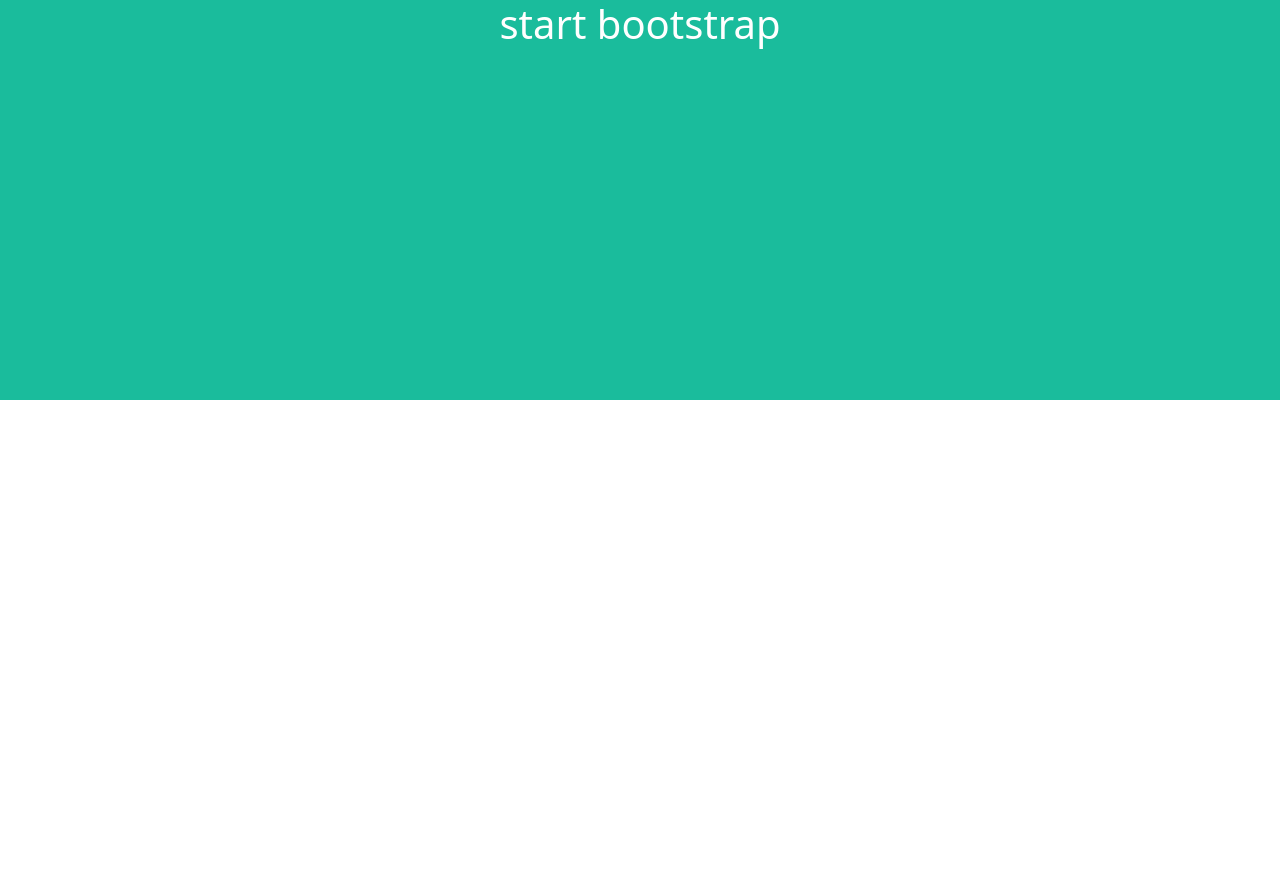
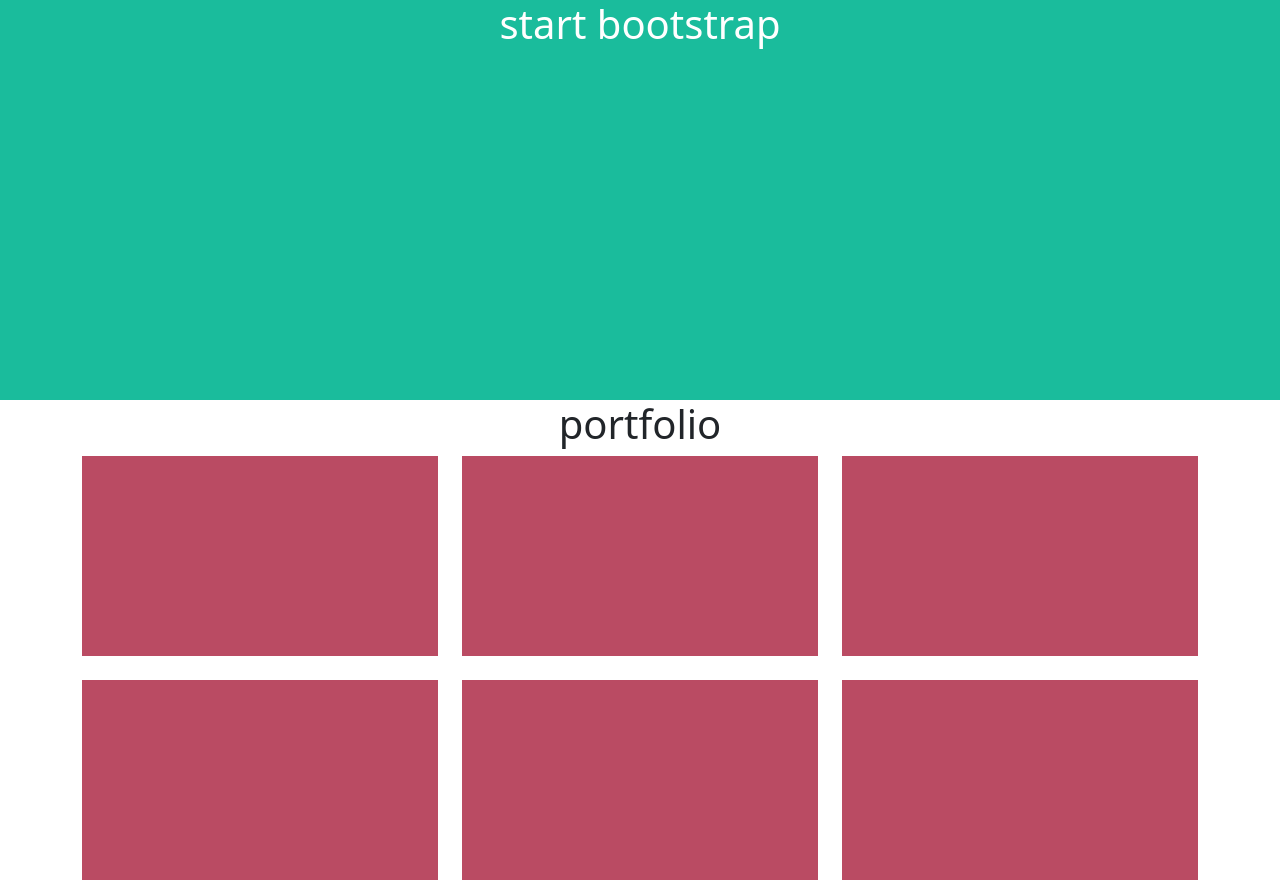
Before and after one commit to sebastianocalella/html-css-bootstrap-freelancer, a plain HTML site: page index.html in a window 1280 px wide. Before the commit the page ends 800 px from the top, so only its background shows below. Drawn offline with nearby package versions, Linux system fonts and the light colour scheme.

Commit message:
cards section structure

```diff
--- a/index.html
+++ b/index.html
@@ -14,7 +14,7 @@
 
     </head>
     <body>
-        <section id="start-bootstrap">
+        <section id="start-bootstrap"> <!--start bootstrap section-->
             <div class="container">
                 <div class="row justify-content-center text-center">
                     <div class="col-12 col-md-8 col-lg-4">
@@ -25,5 +25,43 @@
                 </div>
             </div>
         </section>
+
+        <section id="portfolio">
+            <div class="container">
+                <div class="row justify-content-center text-center">
+                    <div class="col-12"> <!--title-->
+                        <h1>
+                            portfolio
+                        </h1>
+                    </div>
+                </div>
+                <div class="row g-4">
+                    <div class="col-12 col-md-6 col-lg-4">
+                        <div class="my_object"></div>
+                    </div>
+
+                    <div class="col-12 col-md-6 col-lg-4">
+                        <div class="my_object"></div>
+                    </div>
+
+                    <div class="col-12 col-md-6 col-lg-4">
+                        <div class="my_object"></div>
+                    </div>
+
+                    <div class="col-12 col-md-6 col-lg-4">
+                        <div class="my_object"></div>
+                    </div>
+
+                    <div class="col-12 col-md-6 col-lg-4">
+                        <div class="my_object"></div>
+                    </div>
+
+                    <div class="col-12 col-md-6 col-lg-4">
+                        <div class="my_object"></div>
+                    </div>
+
+                </div>
+            </div>
+        </section>
     </body>
 </html>
--- a/style.css
+++ b/style.css
@@ -3,3 +3,8 @@ section:nth-of-type(odd){
     color: white;
     height: 400px;
 }
+
+.my_object{
+    height: 200px;
+    background-color: #ba4b63;
+}
```
